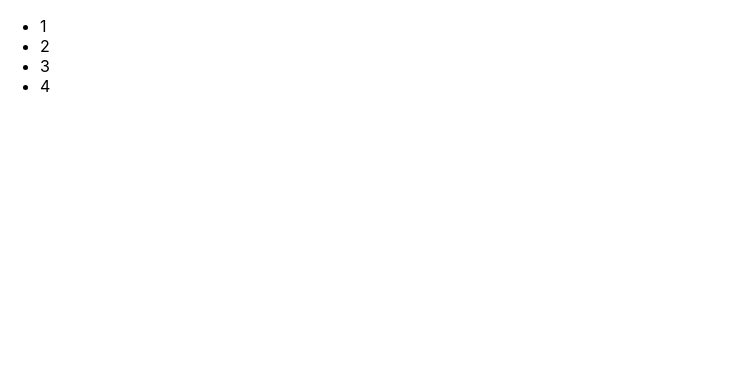
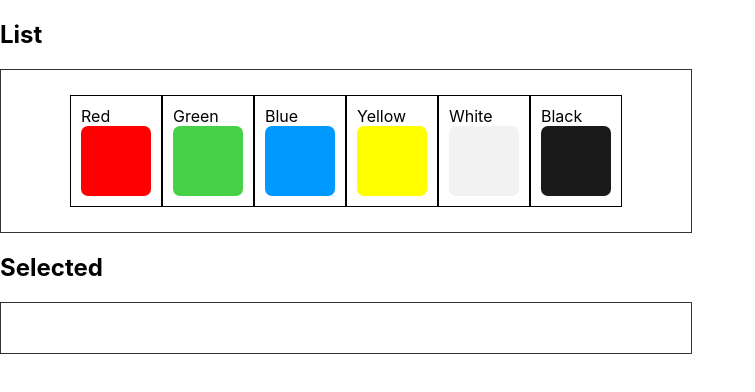
Before and after one commit to dustatron/code-breaker, a React (Create React App) app: page / in a window 1280 px wide. Shown: the top 392 px of the page, without its empty margins (0-755 px from the left). Built offline with nearby package versions, Linux system fonts and the light colour scheme.

Commit message:
add two lists and swapping lists.

```diff
--- a/src/App.css
+++ b/src/App.css
@@ -1,11 +1,26 @@
 .list-box {
+}
+
+ul {
+  display: flex;
+  justify-content: center;
   width: 50%;
+  list-style-type: none;
+  border: 1px solid #333;
+  padding: 25px;
 }
-ul {
-  text-decoration: none;
-  width: 50%;
+li {
+  display: inline-block;
 }
-.item {
+
+.color-box {
   border: 1px solid black;
   padding: 10px;
 }
+
+.color-box-square {
+  width: 50px;
+  height: 50px;
+  border-radius: 7px;
+  padding: 10px;
+}
--- /dev/null
+++ b/src/components/ColorList.js
@@ -0,0 +1,34 @@
+let ColorList = [
+  {
+    id: "100",
+    name: "Red",
+    hex: "#ff0000",
+  },
+  {
+    id: "102",
+    name: "Green",
+    hex: " #47d147",
+  },
+  {
+    id: "103",
+    name: "Blue",
+    hex: "#0099ff",
+  },
+  {
+    id: "104",
+    name: "Yellow",
+    hex: "#ffff00",
+  },
+  {
+    id: "105",
+    name: "White",
+    hex: "#f2f2f2",
+  },
+  {
+    id: "106",
+    name: "Black",
+    hex: "#1a1a1a",
+  },
+];
+
+export default ColorList;
--- a/src/components/Dragable/Dragable.js
+++ b/src/components/Dragable/Dragable.js
@@ -1,37 +1,106 @@
-import React from "react";
+import React, { useState } from "react";
 import { DragDropContext, Droppable, Draggable } from "react-beautiful-dnd";
+import ColorList from "../ColorList";
 
-function Dragable(props) {
-  let list = [
-    {
-      id: "100",
-      name: 1,
-    },
-    {
-      id: "102",
-      name: 2,
-    },
-    {
-      id: "103",
-      name: 3,
-    },
-    {
-      id: "104",
-      name: 4,
-    },
-  ];
+function Dragable() {
+  const [currentList, updateList] = useState(ColorList);
+  const [selectedList, updateSelected] = useState([]);
+
+  const getList = (listName) => {
+    if (listName === "list1") {
+      return currentList;
+    }
+    if (listName === "list2") {
+      return selectedList;
+    }
+    return console.error("No list found");
+  };
+
+  const reorder = (list, startIndex, endIndex) => {
+    const result = Array.from(list);
+    const [removed] = result.splice(startIndex, 1);
+    result.splice(endIndex, 0, removed);
+    return result;
+  };
+
+  const move = (source, destination, droppableSource, droppableDestination) => {
+    const sourceClone = Array.from(source);
+    const destClone = Array.from(destination);
+
+    const [removed] = sourceClone.splice(droppableSource.index, 1);
+
+    destClone.splice(droppableDestination.index, 0, removed);
+
+    const result = {};
+    result[droppableSource.droppableId] = sourceClone;
+    result[droppableDestination.droppableId] = destClone;
+
+    return result;
+  };
+
+  const handleOnDragEnd = (result) => {
+    if (!result.destination) return;
+    const { source, destination } = result;
+
+    const start = result.source.index;
+    const end = result.destination.index;
+
+    if (source.droppableId === destination.droppableId) {
+      // Reorder list
+      const newOrder = reorder(getList(source.droppableId), start, end);
+
+      // Update the correct list
+      if (source.droppableId === "list2") {
+        updateSelected(newOrder);
+      } else {
+        updateList(newOrder);
+      }
+    } else {
+      // Move to other list
+      const moveListItems = move(getList(source.droppableId), getList(destination.droppableId), source, destination);
+
+      updateList(moveListItems.list1);
+      updateSelected(moveListItems.list2);
+    }
+  };
+
   return (
-    <DragDropContext>
-      <Droppable droppableId="characters">
+    <>
+      <DragDropContext onDragEnd={handleOnDragEnd}>
+        <h2>List</h2>
+        <Droppable droppableId="list1">
           {(provided) => {
             return (
               <ul ref={provided.innerRef} {...provided.droppableProps} className="characters">
-              {list.map(({ id, name }, index) => {
+                {currentList.map(({ id, name, hex }, index) => {
                   return (
                     <Draggable key={id} draggableId={id} index={index}>
                       {(provided) => (
-                      <li {...provided.draggableProps} {...provided.dragHandleProps} ref={provided.innerRef}>
+                        <li {...provided.draggableProps} {...provided.dragHandleProps} ref={provided.innerRef} className="color-box">
                           {name}
+                          <div className="color-box-square" style={{ backgroundColor: hex }}></div>
+                        </li>
+                      )}
+                    </Draggable>
+                  );
+                })}
+                {provided.placeholder}
+              </ul>
+            );
+          }}
+        </Droppable>
+        <h2>Selected</h2>
+        <Droppable droppableId="list2">
+          {(provided) => {
+            return (
+              <ul ref={provided.innerRef} {...provided.droppableProps} className="characters">
+                {selectedList.map(({ id, name, hex }, index) => {
+                  return (
+                    <Draggable key={id} draggableId={id} index={index}>
+                      {(provided) => (
+                        <li {...provided.draggableProps} {...provided.dragHandleProps} ref={provided.innerRef} className="color-box">
+                          {name}
+                          <div className="color-box-square" style={{ backgroundColor: hex }}></div>
                         </li>
                       )}
                     </Draggable>
@@ -43,6 +112,7 @@ function Dragable(props) {
           }}
         </Droppable>
       </DragDropContext>
+    </>
   );
 }
 
```
Also changed, not shown: 1 other file (tests, documents, lock files or other folders). Lines whose indentation alone changed are shown as unchanged.
